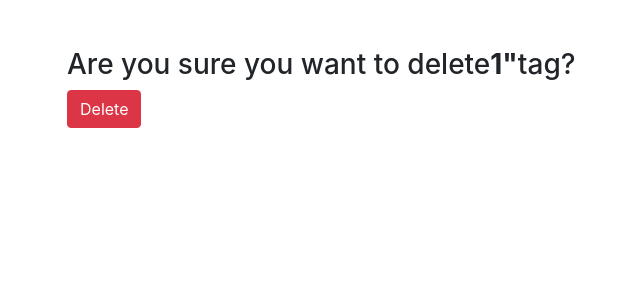
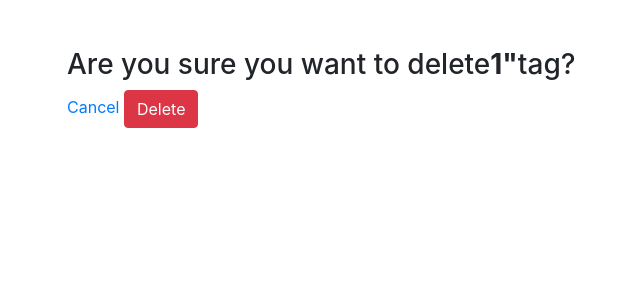
Before and after one commit to DianaGrass/blog, a Django app: page /blog/tag/1/delete/ in a window 1280 px wide. Shown: the part 56-356 px from the top of the page, without its empty margins (208-848 px from the left). Run offline with Django 3.2, Linux system fonts and the light colour scheme; data comes from the database, SQL or seed files in the repository; some libraries are stand-ins or nearby versions.

Commit message:
add button cancel delete

```diff
--- a/django/app/blogengine/blog/templates/blog/tag_delete_form.html
+++ b/django/app/blogengine/blog/templates/blog/tag_delete_form.html
@@ -3,7 +3,6 @@
 {% block title %}
     Delete Tag "{{ tag.title|title }}" - "{{ block.super }}
 {% endblock %}
-
 
 {% block content %}
 
@@ -11,7 +10,7 @@
         {% csrf_token %}
 
         <h3>Are you sure you want to delete<b>{{ tag.title|title }}"</b>tag?</h3>
-
+        <a href="{{ tag.get_absolute_url }}">Cancel</a>
         <button type="submit" name="button" class="btn btn-danger">Delete</button>
 
     </form>
```
